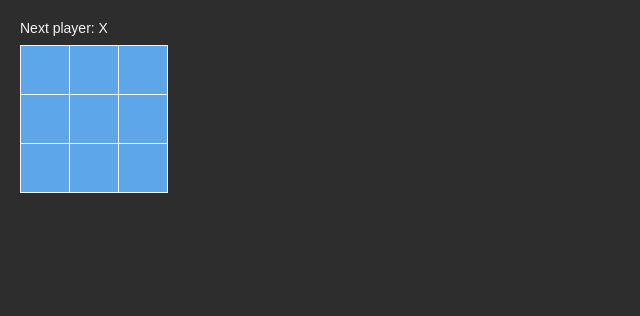
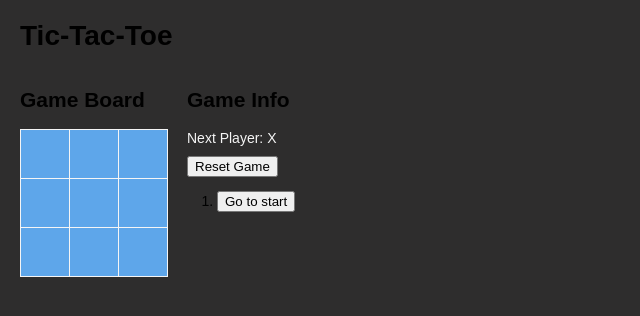
Before and after one commit to nukopy/react-typescript-tutorial, a React (Create React App) app: page / in a window 1280 px wide. Shown: the top 316 px of the page, without its empty margins (0-640 px from the left). Built offline with nearby package versions, Linux system fonts and the light colour scheme.

Commit message:
feat: 完成品だけ見た後、自前の実装で三目並べを実装してみた

```diff
--- a/src/components/Board.tsx
+++ b/src/components/Board.tsx
@@ -1,16 +1,13 @@
 import { BoardProps } from "../types/BoardTypes";
 import Square from "./Square";
 
-const Board = ({ squares, onClick }: BoardProps): JSX.Element => {
+const Board = ({ squares, onClickSquare }: BoardProps): JSX.Element => {
   const renderSquare = (i: number) => {
-    return <Square value={squares[i]} onClick={() => onClick(i)} />;
+    return <Square mark={squares[i]} onClickSquare={() => onClickSquare(i)} />;
   };
-
-  const status = "Next player: X";
 
   return (
     <div>
-      <div className="status">{status}</div>
       <div className="board-row">
         {renderSquare(0)}
         {renderSquare(1)}
--- a/src/components/Game.tsx
+++ b/src/components/Game.tsx
@@ -1,5 +1,7 @@
-import { BoardState } from "../types/BoardTypes";
+import { useState } from "react";
 import { squareStates } from "../types/SquareTypes";
+import { BoardState, stepLimit } from "../types/BoardTypes";
+import { Step, GameState } from "../types/GameTypes";
 import Board from "./Board";
 
 // Board の初期状態
@@ -13,20 +15,154 @@ const initialBoardState: BoardState = [
   squareStates.null,
   squareStates.null,
   squareStates.null,
+  squareStates.null,
 ];
 
+type ViewedStep = {
+  squares: BoardState;
+  stepNumber: number;
+};
+
+// Game の初期状態
 const Game = (): JSX.Element => {
+  // ゲーム持つステートと見せる用のステートを分けて管理する
+  const [gameState, setGameState] = useState<GameState>({
+    history: [
+      {
+        squares: initialBoardState,
+        isXStep: true,
+      },
+    ],
+    stepNumber: 0,
+  });
+  const [viewedStep, setViewedStep] = useState<ViewedStep>({
+    squares: gameState.history[0].squares,
+    stepNumber: 0,
+  });
+
+  const onClickSquare = (squareNumber: number) => {
+    /*
+      square がクリックされたときに手番を進めるための関数。クリックされた番号が渡される。
+    */
+
+    // 現在の状態
+    const prevHistory = gameState.history;
+    const prevStepNumber = gameState.stepNumber;
+    const prevStep = prevHistory[prevStepNumber];
+    const prevSquares = prevStep.squares;
+    const prevIsXStep = prevStep.isXStep;
+
+    // 次のステップへ進んでよいかチェック
+    if (prevStepNumber !== viewedStep.stepNumber) {
+      // 過去の盤面を見ている状態では盤面をクリックしても進めない（）
+      alert("現在の盤面へ移動してください");
+      return;
+    }
+    if (prevStepNumber === stepLimit - 1) return;
+    if (prevSquares[squareNumber] !== squareStates.null) return; // 既に盤面が埋まっているところにはマークを置けない
+
+    // 次のステップの状態
+    const drawnMark = prevIsXStep ? squareStates.X : squareStates.O; // 現在のステップで描画されるマーク
+    const nextSquares = Object.assign([], prevSquares) as BoardState;
+    nextSquares[squareNumber] = drawnMark;
+    const nextIsXStep = !prevIsXStep; // 手番が逆になる
+    const nextStep: Step = {
+      squares: nextSquares,
+      isXStep: nextIsXStep,
+    };
+    prevHistory.push(nextStep);
+    const nextHistory = prevHistory;
+    const nextStepNumber = prevStepNumber + 1;
+    const nextGameState = {
+      history: nextHistory,
+      stepNumber: nextStepNumber,
+    };
+
+    // ステートの更新する
+    setGameState(nextGameState);
+    setViewedStep({
+      squares: nextSquares,
+      stepNumber: nextStepNumber,
+    });
+  };
+
+  const moveHistory = (stepNumber: number) => {
+    // 指定した履歴の盤面へ移動する。ただし、履歴は削除しない。
+    setViewedStep({
+      squares: gameState.history[stepNumber].squares,
+      stepNumber: stepNumber,
+    });
+  };
+
+  const onClickHistory = (stepNumber: number) => {
+    moveHistory(stepNumber);
+  };
+
+  const restartGame = () => {
+    const init: GameState = {
+      history: [
+        {
+          squares: initialBoardState,
+          isXStep: true,
+        },
+      ],
+      stepNumber: 0,
+    };
+
+    setGameState(init);
+    setViewedStep({
+      squares: initialBoardState,
+      stepNumber: 0,
+    });
+  };
+
+  const onClickResetButton = () => {
+    restartGame();
+  };
+
+  // Board に渡す状態
   return (
     <div className="game">
+      {/* ゲームボード */}
       <div className="game-board">
-        <Board
-          squares={initialBoardState}
-          onClick={(i: number) => console.log(`Square ${i} was clicked!`)}
-        />
+        <h2>Game Board</h2>
+        {gameState.stepNumber !== viewedStep.stepNumber && (
+          <div>
+            <h3 style={{ color: "rgb(200, 55, 55)" }}>Reviewing...</h3>
+            <h3 style={{ color: "rgb(200, 55, 55)" }}>
+              CANNOT enter the next move.
+            </h3>
+          </div>
+        )}
+        <Board squares={viewedStep.squares} onClickSquare={onClickSquare} />
       </div>
+
+      {/* ゲームの手番、履歴などの情報 */}
       <div className="game-info">
-        <div>{/* status */}</div>
-        <ol>{/* TODO */}</ol>
+        <h2>Game Info</h2>
+        <div className="status">
+          Next Player:{" "}
+          {gameState.history[gameState.stepNumber].isXStep
+            ? squareStates.X
+            : squareStates.O}
+        </div>
+        <div>
+          <button onClick={onClickResetButton}>Reset Game</button>
+        </div>
+        <ol>
+          {gameState.history.map((h, stepNumber) => {
+            const historyStr =
+              stepNumber === 0 ? `Go to start` : `Go to move ${stepNumber}`;
+
+            return (
+              <li key={`history-${stepNumber}`}>
+                <button onClick={() => onClickHistory(stepNumber)}>
+                  {historyStr}
+                </button>
+              </li>
+            );
+          })}
+        </ol>
       </div>
     </div>
   );
--- a/src/components/Square.tsx
+++ b/src/components/Square.tsx
@@ -1,9 +1,9 @@
 import { SquareProps } from "../types/SquareTypes";
 
-const Square = ({ value, onClick }: SquareProps): JSX.Element => {
+const Square = ({ mark, onClickSquare }: SquareProps): JSX.Element => {
   return (
-    <button className="square" onClick={onClick}>
-      {value}
+    <button className="square" onClick={onClickSquare}>
+      {mark}
     </button>
   );
 };
--- a/src/pages/Main/index.tsx
+++ b/src/pages/Main/index.tsx
@@ -1,8 +1,12 @@
-import React from "react";
 import Game from "../../components/Game";
 
 const Main = (): JSX.Element => {
-  return <Game />;
+  return (
+    <div>
+      <h1>Tic-Tac-Toe</h1>
+      <Game />
+    </div>
+  );
 };
 
 export default Main;
--- a/src/types/BoardTypes.ts
+++ b/src/types/BoardTypes.ts
@@ -2,10 +2,11 @@ import { Repeat } from "typescript-tuple";
 import { SquareState } from "./SquareTypes";
 
 // 三目並べのマス目の数に対応する 9 つの Square の状態
-export type BoardState = Repeat<SquareState, 9>;
+export const stepLimit = 10; // ステップ数の上限。空の状態も含めるので 10。
+export type BoardState = Repeat<SquareState, typeof stepLimit>;
 
 // Board へ渡される props
 export type BoardProps = {
   squares: BoardState;
-  onClick: (i: number) => void;
+  onClickSquare: (squareNumber: number) => void;
 };
--- a/src/types/SquareTypes.ts
+++ b/src/types/SquareTypes.ts
@@ -1,13 +1,13 @@
 // Square が持つ状態。三目並べなので O, X, 空の 3 つの状態がある。
 export type SquareState = "O" | "X" | null;
 export const squareStates = {
-  O: "O",
-  X: "X",
+  O: "O" as "O",
+  X: "X" as "X",
   null: null,
 };
 
 // Board へ渡される props
 export type SquareProps = {
-  value: SquareState;
-  onClick: () => void;
+  mark: SquareState; // 描画されるマーク
+  onClickSquare: () => void;
 };
```
Also changed, not shown: src/types/GameTypes.ts (+8 -1 lines).
